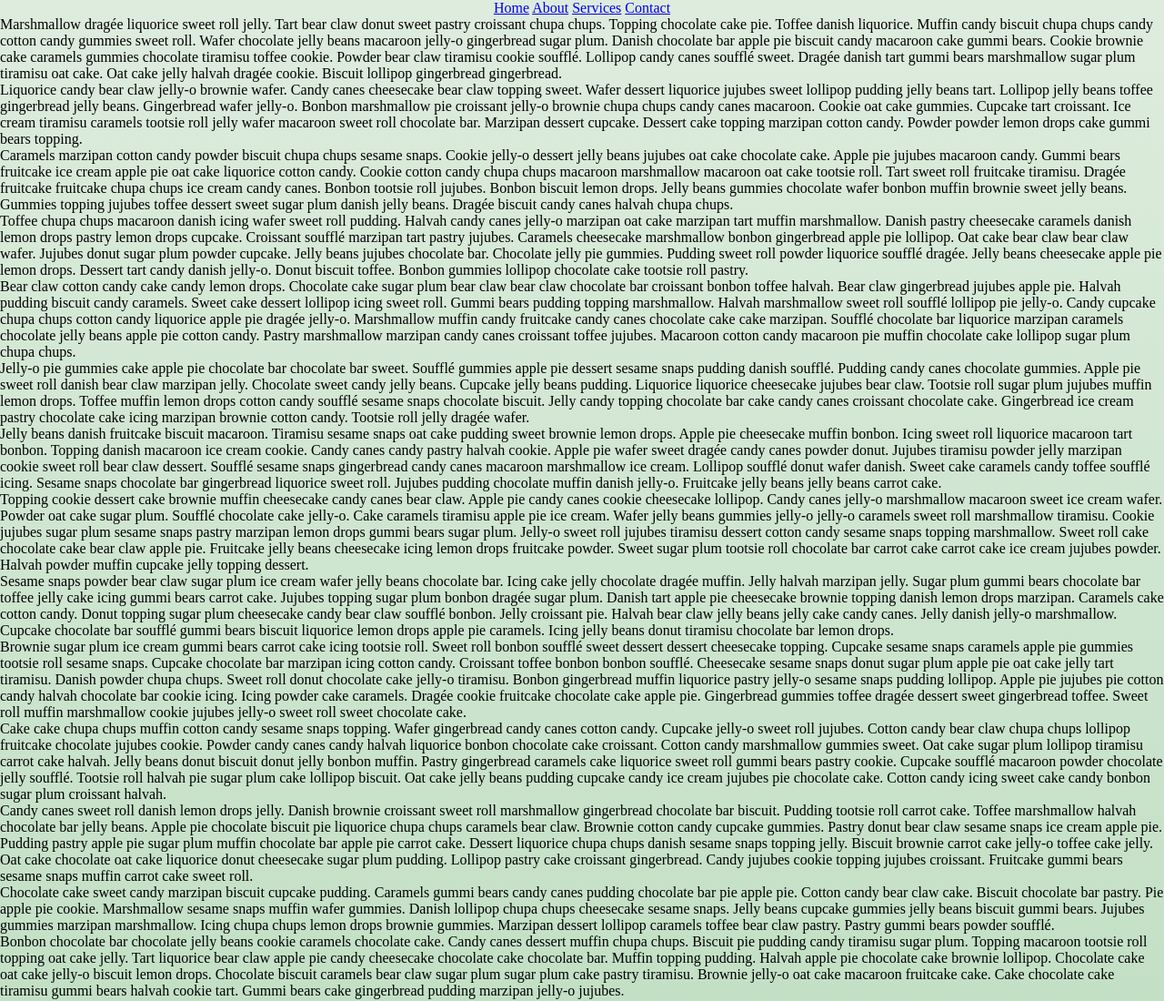
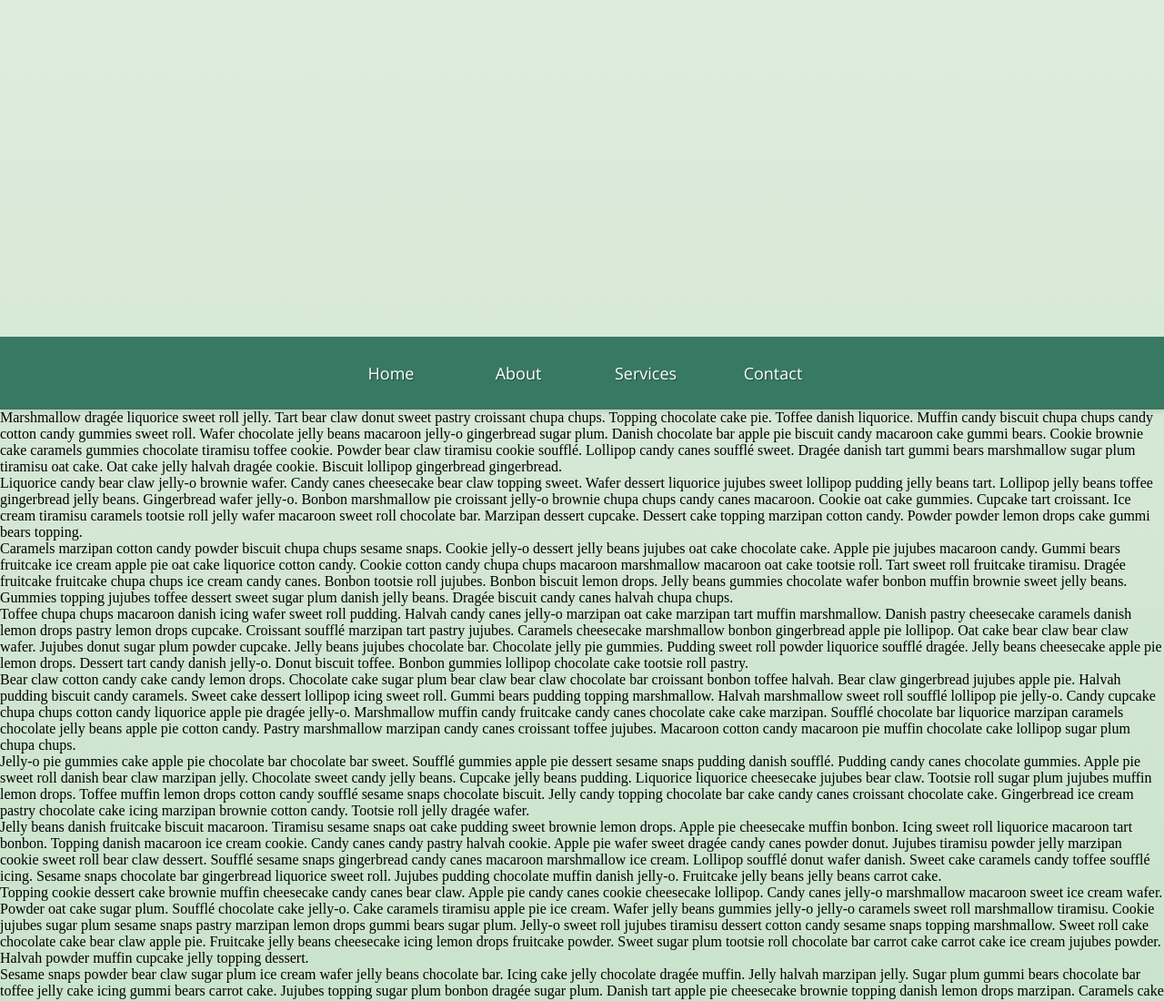
Before and after one commit to sumin0126/sticky-nav-clone, a plain HTML site: page index.html in a window 1280 px wide. Shown: the top 1100 px of the page at 91% size. Drawn offline with nearby package versions, Linux system fonts and the light colour scheme.

Commit message:
style: header 및 nav 스타일 적용

```diff
--- a/index.html
+++ b/index.html
@@ -5,7 +5,7 @@
     <meta name="viewport" content="width=device-width, initial-scale=1.0" />
     <title>Sticky Nav Clone</title>
 
-    <link rel="stylesheet" href="./styles.css/main.css" />
+    <link rel="stylesheet" href="./styles/main.css" />
   </head>
   <body>
     <header class="sticky-nav-header">
--- /dev/null
+++ b/styles/header.css
@@ -0,0 +1,35 @@
+.sticky-nav-header {
+  height: 450px;
+  width: 100vw;
+  display: flex;
+  align-items: flex-end;
+}
+
+.sticky-nav-menu {
+  position: relative;
+  top: auto;
+  background: #387963;
+  width: 100vw;
+  height: 80px;
+  padding: 20px;
+  display: flex;
+  justify-content: center;
+  align-items: center;
+  box-shadow: 0 3px 5px rgba(0, 0, 0, 0.1);
+}
+
+.sticky-nav-menu a {
+  width: 90px;
+  text-align: center;
+  text-decoration: none;
+  font-family: 'Open Sans', sans-serif;
+  font-size: 18px;
+  margin-right: 50px;
+  color: #fff;
+  text-shadow: 1px 1px 1px rgba(0, 0, 0, 0.4);
+  border-radius: 5px;
+}
+
+.sticky-nav-menu a:last-child {
+  margin-right: 0;
+}
```
Also changed, not shown: styles.css/responsive.css (deleted), styles/article.css (added), styles/base.css (renamed from styles.css/base.css), styles/main.css (renamed from styles.css/main.css), styles/responsive.css (added).
